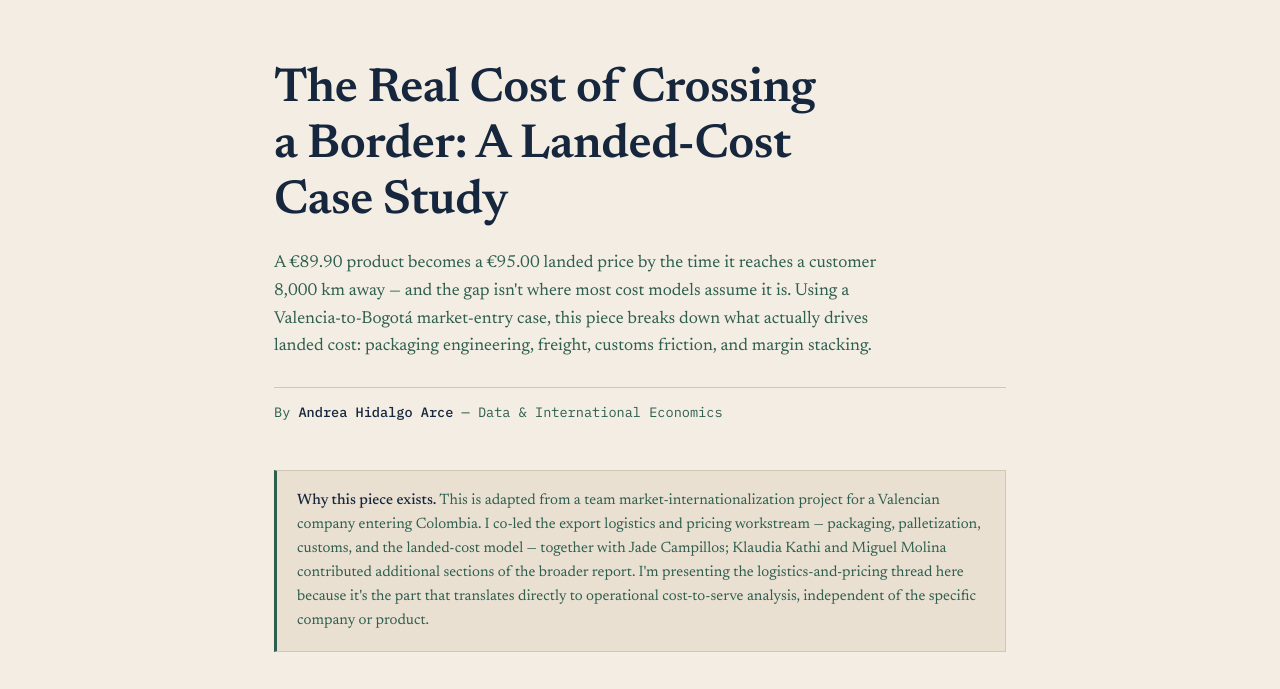
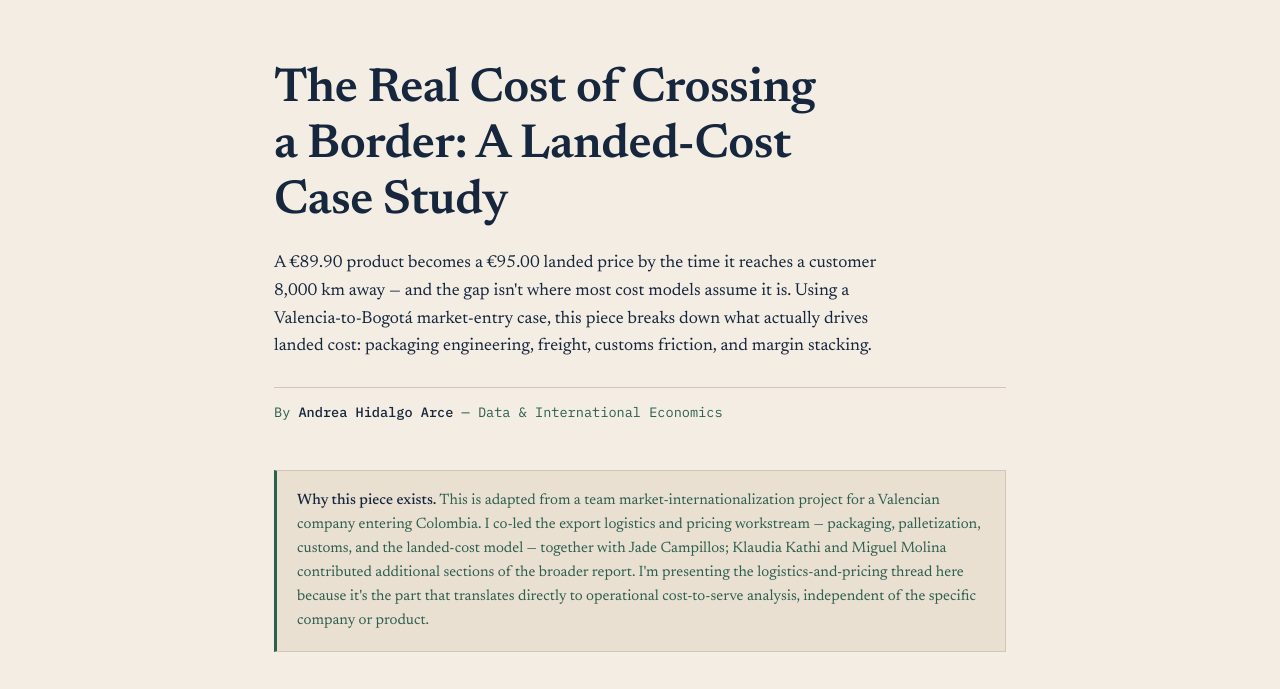
Before and after one commit to HidalgosCode27/dataviva, a plain HTML site: page casos/landed-cost.html in a window 1280 px wide. Shown: the part 76-765 px from the top of the page. Drawn offline with Linux system fonts and the light colour scheme.

Commit message:
Keep case introductions in tinta, not the metadata green.
Monteverde stays on dates, sources, and labels. The opening paragraph of a case stays in the main text color.

Co-authored-by: Andrea Hidalgo <andrehidalgoarce@gmail.com>

```diff
--- a/css/style.css
+++ b/css/style.css
@@ -1165,6 +1165,10 @@ tr.is-flag td {
   }
 }
 
+.case-page .hero .dek {
+  color: var(--ink) !important;
+}
+
 .case-page h2 .kicker,
 .case-page .credit,
 .case-page .byline,
```
